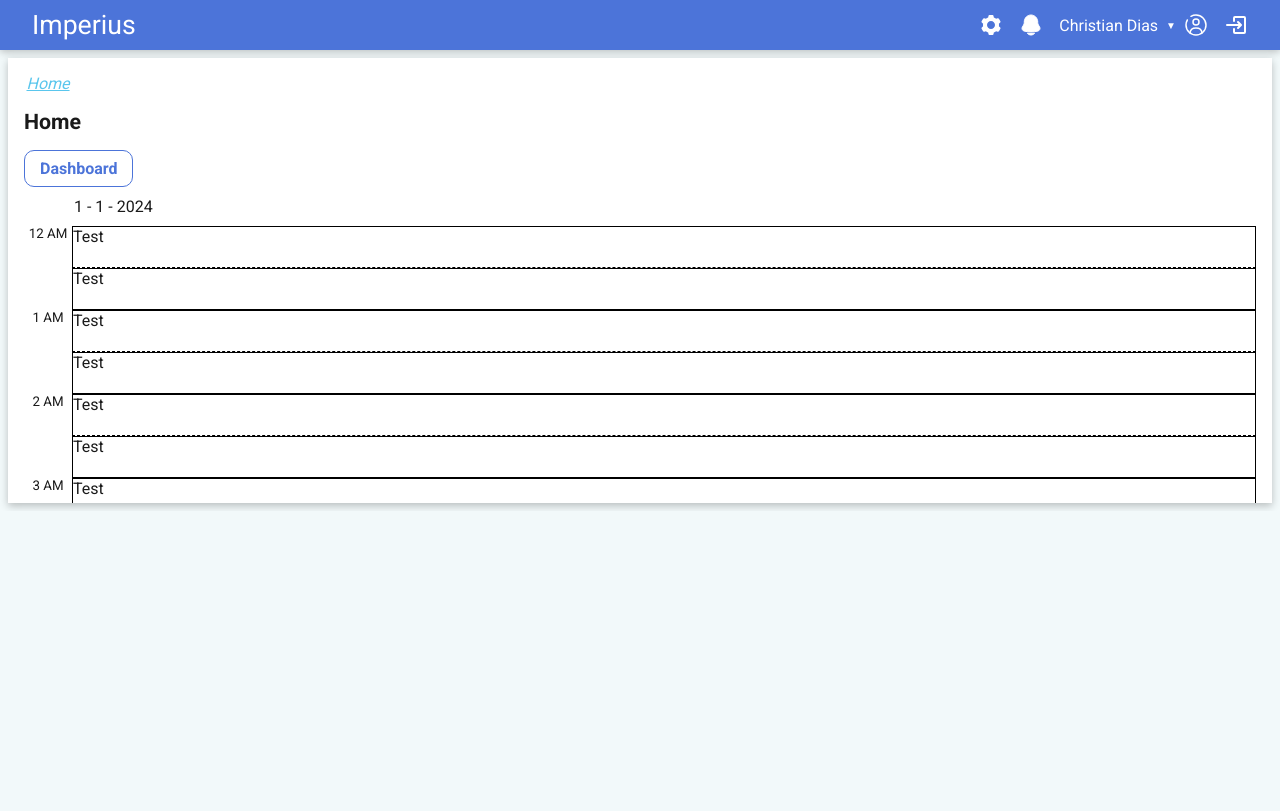
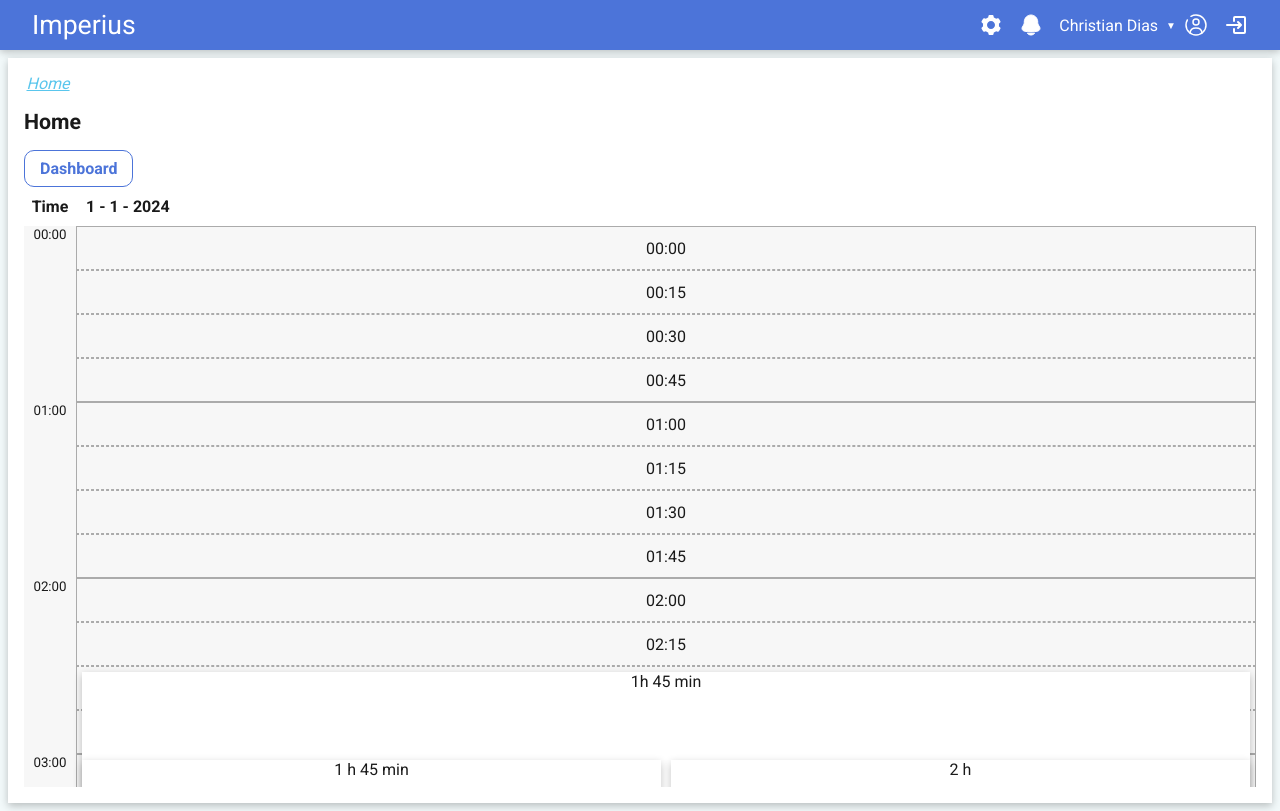
Before and after one commit to christianltdias/app, a Next.js app: page / in a window 1280 px wide. Built offline with nearby package versions, Linux system fonts and the light colour scheme.

Commit message:
calendar, event with bug

```diff
--- a/components/calendar/calendar.tsx
+++ b/components/calendar/calendar.tsx
@@ -1,4 +1,4 @@
-import { ReactNode, useState } from 'react';
+import { useState } from 'react';
 import CalendarDayView from './views/calendar.day.view';
 import styles from './calendar.module.sass'
 
@@ -29,7 +29,38 @@ export default function Calendar({view = CalendarView.Day}: CalendarProps) {
 
   return (
     <div className={styles['calendar-container']}>
-      <CalendarDayView currentDay={currentTab} />
+      <CalendarDayView currentDay={currentTab} events={[
+        {
+          startDate: new Date(2024, 1, 7, 3, 30 ,0),
+          endDate: new Date(2024, 1, 7, 4, 0 ,0),
+          title: "30 min"
+        },
+        {
+          startDate: new Date(2024, 1, 7, 3, 30 ,0),
+          endDate: new Date(2024, 1, 7, 5, 30 ,0),
+          title: "2 h"
+        },
+        {
+          startDate: new Date(2024, 1, 7, 2, 30 ,0),
+          endDate: new Date(2024, 1, 7, 3, 45 ,0),
+          title: "1h 45 min"
+        },
+        {
+          startDate: new Date(2024, 1, 7, 3, 0 ,0),
+          endDate: new Date(2024, 1, 7, 4, 45 ,0),
+          title: "1 h 45 min"
+        },
+        {
+          startDate: new Date(2024, 1, 7, 3, 30 ,0),
+          endDate: new Date(2024, 1, 7, 4, 30 ,0),
+          title: "1 h"
+        },
+        {
+          startDate: new Date(2024, 1, 7, 3, 0 ,0),
+          endDate: new Date(2024, 1, 7, 5, 0 ,0),
+          title: "2 h"
+        },
+      ]}/>
     </div>
   );
 }
--- a/components/calendar/constants/date.constants.ts
+++ /dev/null
@@ -1,302 +0,0 @@
-export type Hour = {
-  hour: number,
-  minutes: number,
-  seconds?: number,
-  period?: TimePeriod,
-}
-
-export enum TimePeriod {
-  AM = 'AM',
-  PM = 'PM',
-}
-
-export const hours: Array<Hour> = [
-  {
-    hour: 12,
-    minutes: 0,
-    seconds: 0,
-    period: TimePeriod.AM
-  },
-  {
-    hour: 12,
-    minutes: 30,
-    seconds: 0,
-    period: TimePeriod.AM
-  },
-  {
-    hour: 1,
-    minutes: 0,
-    seconds: 0,
-    period: TimePeriod.AM
-  },
-  {
-    hour: 1,
-    minutes: 30,
-    seconds: 0,
-    period: TimePeriod.AM
-  },
-  {
-    hour: 2,
-    minutes: 0,
-    seconds: 0,
-    period: TimePeriod.AM
-  },
-  {
-    hour: 2,
-    minutes: 30,
-    seconds: 0,
-    period: TimePeriod.AM
-  },
-  {
-    hour: 3,
-    minutes: 0,
-    seconds: 0,
-    period: TimePeriod.AM
-  },
-  {
-    hour: 3,
-    minutes: 30,
-    seconds: 0,
-    period: TimePeriod.AM
-  },
-  {
-    hour: 4,
-    minutes: 0,
-    seconds: 0,
-    period: TimePeriod.AM
-  },
-  {
-    hour: 4,
-    minutes: 30,
-    seconds: 0,
-    period: TimePeriod.AM
-  },
-  {
-    hour: 5,
-    minutes: 0,
-    seconds: 0,
-    period: TimePeriod.AM
-  },
-  {
-    hour: 5,
-    minutes: 30,
-    seconds: 0,
-    period: TimePeriod.AM
-  },
-  {
-    hour: 6,
-    minutes: 0,
-    seconds: 0,
-    period: TimePeriod.AM
-  },
-  {
-    hour: 6,
-    minutes: 30,
-    seconds: 0,
-    period: TimePeriod.AM
-  },
-  {
-    hour: 7,
-    minutes: 0,
-    seconds: 0,
-    period: TimePeriod.AM
-  },
-  {
-    hour: 7,
-    minutes: 30,
-    seconds: 0,
-    period: TimePeriod.AM
-  },
-  {
-    hour: 8,
-    minutes: 0,
-    seconds: 0,
-    period: TimePeriod.AM
-  },
-  {
-    hour: 8,
-    minutes: 30,
-    seconds: 0,
-    period: TimePeriod.AM
-  },
-  {
-    hour: 9,
-    minutes: 0,
-    seconds: 0,
-    period: TimePeriod.AM
-  },
-  {
-    hour: 9,
-    minutes: 30,
-    seconds: 0,
-    period: TimePeriod.AM
-  },
-  {
-    hour: 10,
-    minutes: 0,
-    seconds: 0,
-    period: TimePeriod.AM
-  },
-  {
-    hour: 10,
-    minutes: 30,
-    seconds: 0,
-    period: TimePeriod.AM
-  },
-  {
-    hour: 11,
-    minutes: 0,
-    seconds: 0,
-    period: TimePeriod.AM
-  },
-  {
-    hour: 11,
-    minutes: 30,
-    seconds: 0,
-    period: TimePeriod.AM
-  },
-  {
-    hour: 12,
-    minutes: 0,
-    seconds: 0,
-    period: TimePeriod.PM
-  },
-  {
-    hour: 12,
-    minutes: 30,
-    seconds: 0,
-    period: TimePeriod.PM
-  },
-  {
-    hour: 1,
-    minutes: 0,
-    seconds: 0,
-    period: TimePeriod.PM
-  },
-  {
-    hour: 1,
-    minutes: 30,
-    seconds: 0,
-    period: TimePeriod.PM
-  },
-  {
-    hour: 2,
-    minutes: 0,
-    seconds: 0,
-    period: TimePeriod.PM
-  },
-  {
-    hour: 2,
-    minutes: 30,
-    seconds: 0,
-    period: TimePeriod.PM
-  },
-  {
-    hour: 3,
-    minutes: 0,
-    seconds: 0,
-    period: TimePeriod.PM
-  },
-  {
-    hour: 3,
-    minutes: 30,
-    seconds: 0,
-    period: TimePeriod.PM
-  },
-  {
-    hour: 4,
-    minutes: 0,
-    seconds: 0,
-    period: TimePeriod.PM
-  },
-  {
-    hour: 4,
-    minutes: 30,
-    seconds: 0,
-    period: TimePeriod.PM
-  },
-  {
-    hour: 5,
-    minutes: 0,
-    seconds: 0,
-    period: TimePeriod.PM
-  },
-  {
-    hour: 5,
-    minutes: 30,
-    seconds: 0,
-    period: TimePeriod.PM
-  },
-  {
-    hour: 6,
-    minutes: 0,
-    seconds: 0,
-    period: TimePeriod.PM
-  },
-  {
-    hour: 6,
-    minutes: 30,
-    seconds: 0,
-    period: TimePeriod.PM
-  },
-  {
-    hour: 7,
-    minutes: 0,
-    seconds: 0,
-    period: TimePeriod.PM
-  },
-  {
-    hour: 7,
-    minutes: 30,
-    seconds: 0,
-    period: TimePeriod.PM
-  },
-  {
-    hour: 8,
-    minutes: 0,
-    seconds: 0,
-    period: TimePeriod.PM
-  },
-  {
-    hour: 8,
-    minutes: 30,
-    seconds: 0,
-    period: TimePeriod.PM
-  },
-  {
-    hour: 9,
-    minutes: 0,
-    seconds: 0,
-    period: TimePeriod.PM
-  },
-  {
-    hour: 9,
-    minutes: 30,
-    seconds: 0,
-    period: TimePeriod.PM
-  },
-  {
-    hour: 10,
-    minutes: 0,
-    seconds: 0,
-    period: TimePeriod.PM
-  },
-  {
-    hour: 10,
-    minutes: 30,
-    seconds: 0,
-    period: TimePeriod.PM
-  },
-  {
-    hour: 11,
-    minutes: 0,
-    seconds: 0,
-    period: TimePeriod.PM
-  },
-  {
-    hour: 11,
-    minutes: 30,
-    seconds: 0,
-    period: TimePeriod.PM
-  },
-]
--- /dev/null
+++ b/components/calendar/event/calendar.event.module.sass
@@ -0,0 +1,7 @@
+.calendar-event
+  position: absolute
+  // left: 5px
+  top: 5px
+  background-color: white
+  z-index: 100
+  box-shadow: rgba(0, 0, 0, 0.24) 0px 3px 8px
--- /dev/null
+++ b/components/calendar/event/calendar.event.tsx
@@ -0,0 +1,56 @@
+import styles from "./calendar.event.module.sass";
+
+export type EventType = {
+  startDate: Date;
+  endDate: Date;
+  title: string;
+};
+
+export type EventProps = {
+  events: Array<EventType>;
+  factor: 1 | 2 | 4;
+  height: number;
+  border: number;
+  margin: number;
+};
+
+export default function Event({
+  events,
+  height,
+  border,
+  margin,
+  factor,
+}: EventProps) {
+
+  const width = `calc(${100 / events.length}% - ${2 * margin}px)`;
+  const getHeight = (event: EventType) => {
+    const initialDate = event.startDate.getTime();
+    const finalDate = event.endDate.getTime();
+    const minutes = (finalDate - initialDate) / (1000 * 60);
+
+    return ((height + 2 * border) * factor) * (minutes / 60) - 2 * margin;
+  };
+
+  const getOffset = (index: number) => {
+    return `calc(${index} * (${width} + 2 * ${margin}px) + ${margin}px)`
+  }
+
+  return (
+    <>
+      {events.map((event, index) => {
+        return (
+          <div
+            style={{
+              left: getOffset(index),
+              width: width,
+              height: getHeight(event),
+            }}
+            className={styles["calendar-event"]}
+          >
+            {event.title}
+          </div>
+        );
+      })}
+    </>
+  );
+}
--- a/components/calendar/views/calendar.day.view.tsx
+++ b/components/calendar/views/calendar.day.view.tsx
@@ -1,44 +1,117 @@
-import { createMonthArray } from "../../../utils/date.utils";
+import { ReactNode, useState } from "react";
 import { concatStyles } from "../../../utils/styles.utils";
 import { CurrentTab } from "../calendar";
-import { hours, Hour } from "../constants/date.constants";
 import styles from "./calendar.view.module.sass";
+import { EventType } from "../event/calendar.event";
+import Event from "../event/calendar.event";
 
 type CalendarDayViewProps = {
   currentDay: CurrentTab;
+  events: Array<EventType>,
 };
 
-export default function CalendarDayView({ currentDay }: CalendarDayViewProps) {
-  const getTimeTag = (hour: Hour): string => {
-    if(hour.minutes === 30){
+export default function CalendarDayView({ currentDay, events }: CalendarDayViewProps) {
+  const [factor, setFactor] = useState<1 | 2 | 4> (4);
+  const [hours, setHours] = useState<Array<number>> (Array.from(Array(24 * factor).keys()));
+
+  const getMinutes = (hour: number): number => {
+    const residual = hour % factor;
+
+    if (residual === 0){
+      return 0;
+    } else if (factor === 2) {
+      return 30;
+    } else if (residual === 1){
+      return 15;
+    } else if (residual === 2){
+      return 30
+    } else if (residual === 3){
+      return 45
+    }
+
+    return 0;
+  }
+
+  const getCellStyle = (hour: number): string => {
+    if(factor === 1){
+      return 'calendar-hour-both'
+    }
+    else if (factor === 2 ){
+      if(hour % factor){
+        return 'calendar-hour-top'
+      }
+      return 'calendar-hour-bottom'
+    }
+    else {
+      if(hour % factor === 1 || hour % factor === 2){
+        return 'calendar-hour-middle'
+      } else if(hour % factor === 3){
+        return 'calendar-hour-top'
+      }
+      return 'calendar-hour-bottom'
+    }
+  }
+
+  const getTimeTag = (index: number, onlyExactHours: boolean = true): string => {
+    const minutes =  getMinutes(index % factor);
+
+    if(onlyExactHours&& index % factor){
       return '';
     }
-    return `${hour.hour} ${hour.period}`
+    const hour = Math.floor(index / factor);
+
+    return `${hour < 10 ? `0${hour}` : hour}:${minutes < 10 ? `0${minutes}` : minutes}`
+  };
+
+  const getEvent = (index: number): ReactNode => {
+    const residual = index % factor;
+    const hour = factor === 1 ? index : Math.floor(index / factor);
+
+    const eventsHere = events.filter((event) => event.startDate.getHours() === hour && event.startDate.getMinutes() === residual * 60 / factor)
+
+    return <Event border={2} events={eventsHere} factor={factor} height={40} margin={5}/>
+  }
+
+  const isEventPresent = (index: number) => {
+    const residual = index % factor;
+    const hour = factor === 1 ? index : Math.floor(index / factor);
+    return events.some((event) => event.startDate.getHours() === hour && event.startDate.getMinutes() === residual * 60 / factor)
   }
 
   return (
+    <div className={styles["calendar-day-container"]}>
       <div className={styles["calendar-day-wrapper"]}>
-      <div className={styles["calendar-day-column"]}>
-        <div className={styles["calendar-day-title"]}>
+        <table className={styles["calendar-day-table"]}>
+          <thead>
+            <tr className={styles["calendar-day-header"]}>
+              <th style={{backgroundColor: 'white'}}>Time</th>
+              <th align="left" className={styles["calendar-day-title"]}>
                 {currentDay.day} - {currentDay.month} - {currentDay.year}
-        </div>
-        {hours.map((hour) => (
-          <div className={styles["calendar-day-row"]}>
-            <div className={styles["calendar-day-tag"]}>
-              {getTimeTag(hour)}
-            </div>
-            <div
+              </th>
+            </tr>
+          </thead>
+          <tbody className={styles["calendar-day-body"]}>
+            {hours.map((hour, index) => (
+              <tr key={`row-${index}}`}>
+                <td valign="top" className={styles["calendar-day-tag"]}>
+                  {getTimeTag(hour, true)}
+                </td>
+                <td
+                  align="center"
                   className={concatStyles(
                     styles["calendar-hour"],
-                hour.minutes === 0
-                  ? styles["calendar-hour-even"]
-                  : styles["calendar-hour-odd"]
+                    styles[getCellStyle(hour)]
                   )}
                 >
-              Test
-            </div>
-          </div>
+                  {getTimeTag(hour, false)}
+                  {isEventPresent(hour) &&
+                      getEvent(hour)
+                  }
+                </td>
+              </tr>
             ))}
+          </tbody>
+        </table>
       </div>
     </div>
   );
--- a/components/calendar/views/calendar.view.module.sass
+++ b/components/calendar/views/calendar.view.module.sass
@@ -1,28 +1,28 @@
-.calendar-day-wrapper
+.calendar-day-container
   width: 100%
   display: flex
   flex-direction: column
   justify-content: start
-  max-height: 300px
+  max-height: 600px
 
+  .calendar-day-wrapper
+    overflow: auto
 
-  .calendar-day-column
-    display: flex
-    flex-direction: column
-    width: 100%
-    // max-height: 300px
-    position: relative
+    .calendar-day-table
+      width: 100%
+      border-spacing: 0
 
-    .calendar-day-title
-      margin: 0
-      padding: 10px 50px
-      background-color: white
-      position: sticky
-      top: 0
-      z-index: 10
+      .calendar-day-header
+        background-color: white
+        position: sticky
+        top: 0
+        z-index: 10
 
-    .calendar-day-row
-      display: flex
+      .calendar-day-body
+        background-color: #f7f7f7
+
+      .calendar-day-title
+        padding: 10px
 
       .calendar-day-tag
         text-align: center
@@ -30,15 +30,21 @@
         font-size: 10pt
 
       .calendar-hour
+        height: 40px
         position: relative
-        width: 100%
-        height: 40px
 
-      .calendar-hour-odd
-        @extend .calendar-hour
-        border: 1px solid black
+      .calendar-hour-both
+        border: 1px solid rgba(0,0,0,.3)
 
-      .calendar-hour-even
-        @extend .calendar-hour
-        border: 1px solid black
-        border-bottom: 1px dashed black
+      .calendar-hour-top
+        border: 1px solid rgba(0,0,0,.3)
+        border-top: 1px dashed rgba(0,0,0,.3)
+
+      .calendar-hour-middle
+        border: 1px solid rgba(0,0,0,.3)
+        border-top: 1px dashed rgba(0,0,0,.3)
+        border-bottom: 1px dashed rgba(0,0,0,.3)
+
+      .calendar-hour-bottom
+        border: 1px solid rgba(0,0,0,.3)
+        border-bottom: 1px dashed rgba(0,0,0,.3)
```
Lines whose indentation alone changed are shown as unchanged.
